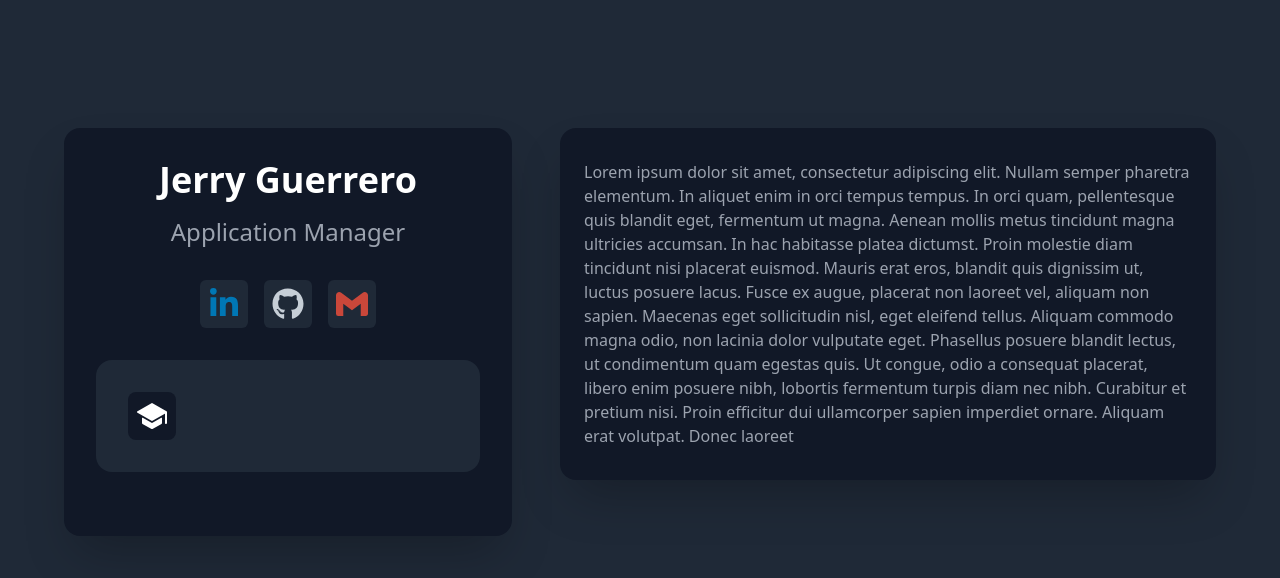
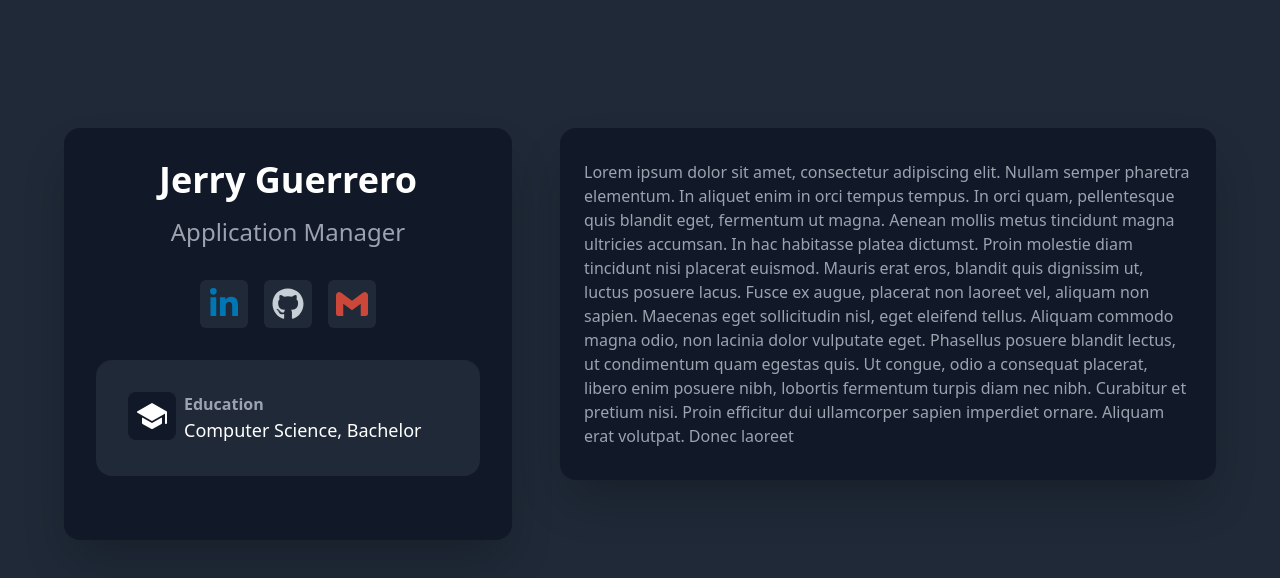
Before and after one commit to Durzo95/jerry-guerrero-portfolio, a Next.js app: page / in a window 1280 px wide. Shown: the top 578 px of the page. Built offline with nearby package versions, Linux system fonts and the light colour scheme.

Commit message:
Finished a line on the demographic info

```diff
--- a/components/ProfileDemoInfo.tsx
+++ b/components/ProfileDemoInfo.tsx
@@ -4,11 +4,17 @@ import { IoSchool } from "react-icons/io5";
 export default function ProfileDemoInfo() {
   return (
     <div className="m-8 p-8 bg-gray-800 rounded-2xl">
-      <div className="flex flex-row">
-        <div className="flex flex-col">
-          <h3 className="rounded-lg bg-gray-900 p-2">
+      <div className="flex flex-row gap-2">
+        {/* The icon on the row */}
+        <div className="flex-col">
+          <div className="rounded-lg bg-gray-900 p-2">
             <IoSchool size={32} />
-          </h3>
+          </div>
+        </div>
+        {/* The text on the row */}
+        <div className="flex-col">
+          <div className="text-md font-bold text-gray-400">Education</div>
+          <div className="text-white text-lg">Computer Science, Bachelor</div>
         </div>
       </div>
     </div>
```
